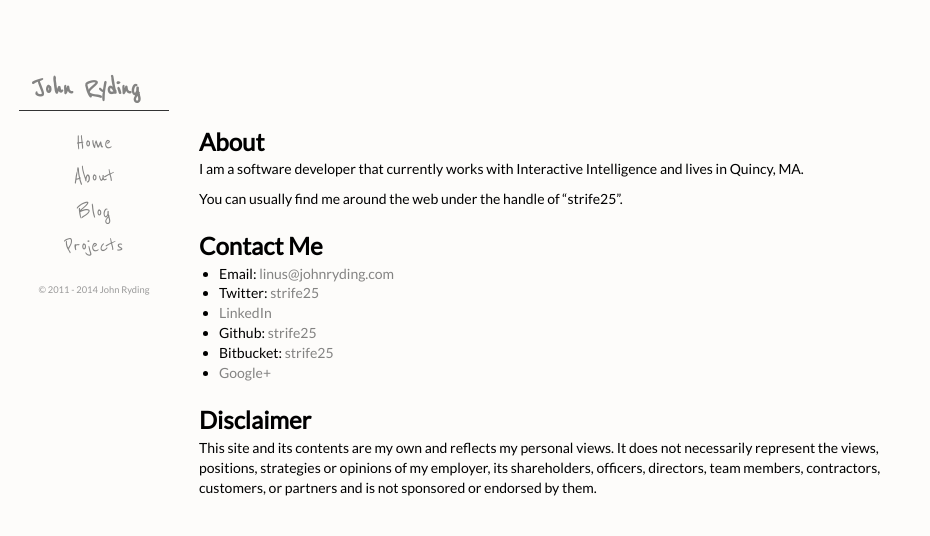
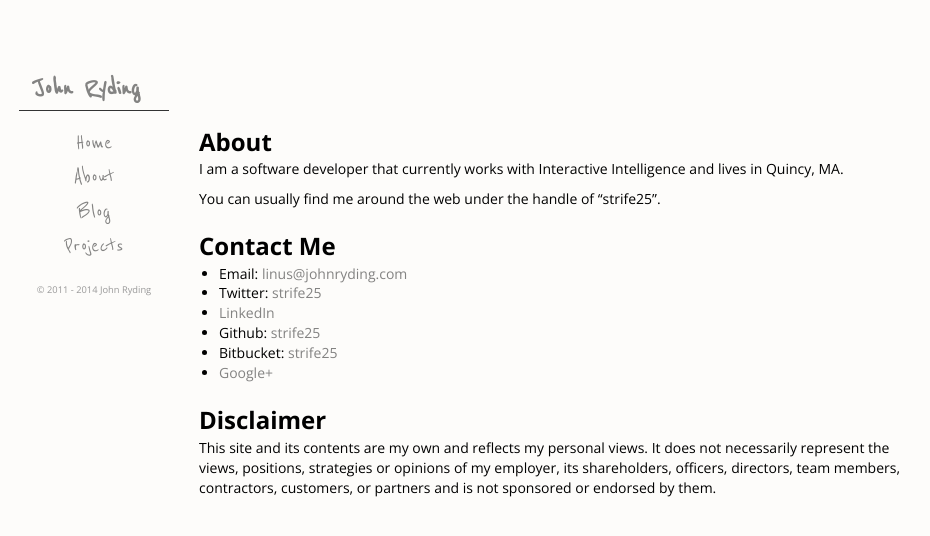
Before and after one commit to linusthe3rd/strife25.github.io, a Jekyll site: the page built from about/index.md, in a window 1280 px wide. Shown: the top 536 px of the page, without its empty margins (171-1101 px from the left). Built offline with Jekyll 4.4.1, drawn with Linux system fonts in a browser that asks for light colours.

Commit message:
Change copy font to Open Sans

```diff
--- a/_layouts/default.html
+++ b/_layouts/default.html
@@ -9,7 +9,7 @@
         {% include seo_header.html %}
         <link rel="alternate" type="application/rss+xml" title="{{ site.name }}" href="{{ site.url }}/feed.xml">
         <link href='http://fonts.googleapis.com/css?family=Reenie+Beanie' rel='stylesheet' type='text/css'>
-        <link href='http://fonts.googleapis.com/css?family=Lato' rel='stylesheet' type='text/css'>
+        <link href='http://fonts.googleapis.com/css?family=Open+Sans:400italic,700italic,400,700' rel='stylesheet' type='text/css'>
 
         <link rel="stylesheet" href="/assets/css/common.css">
     </head>
--- a/assets/css/common.css
+++ b/assets/css/common.css
@@ -6,7 +6,7 @@
   padding: 0;
 }
 html, body {
-  font-family: 'Lato', 'Helvetica Neue', Helvetica, Arial, Verdana, sans-serif;
+  font-family: 'Open Sans', 'Helvetica Neue', Helvetica, Arial, Verdana, sans-serif;
   font-size: 14px;
 }
 body {
```
